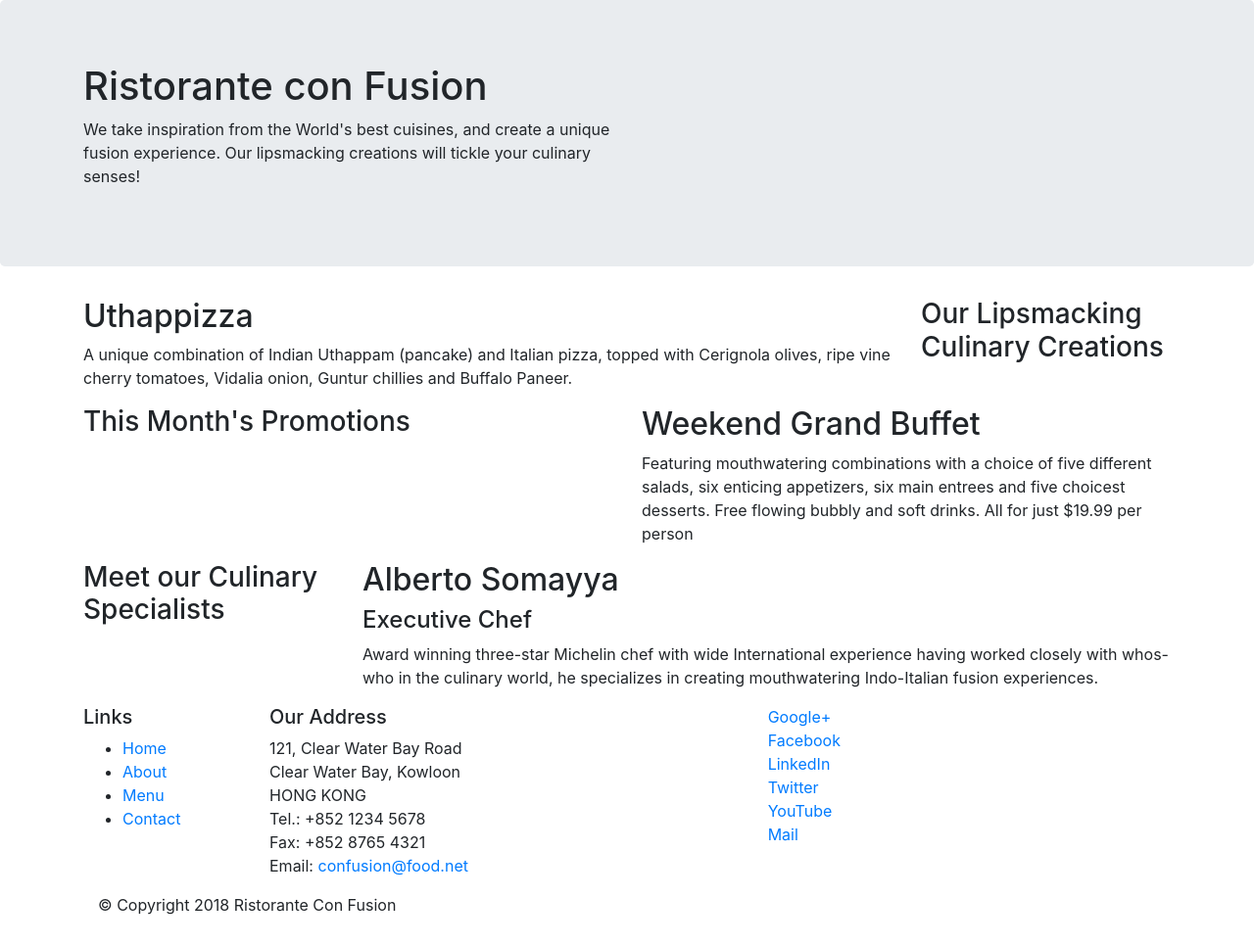
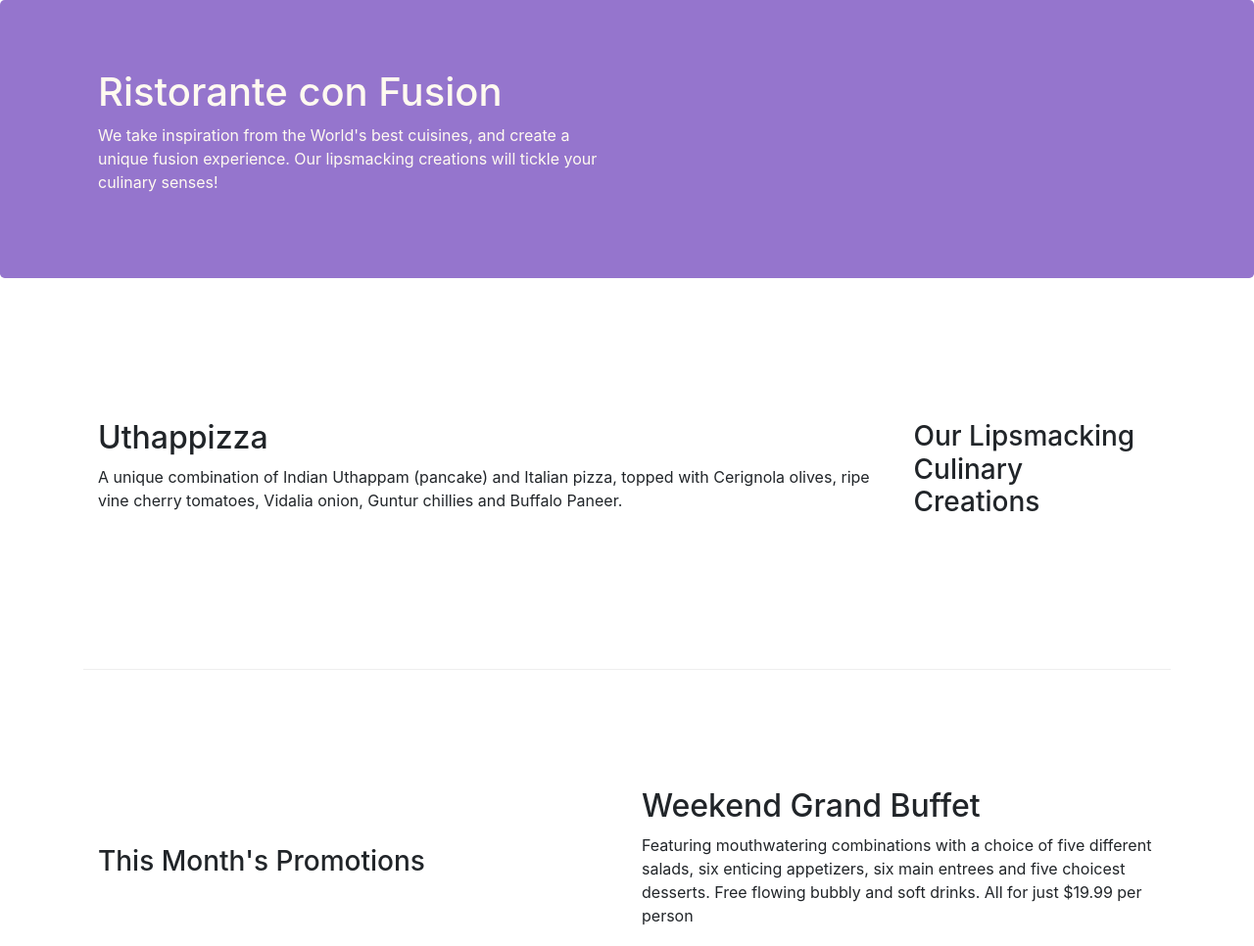
Before and after one commit to TaniaStepa/Bootstrap, a website: page index.html in a window 1280 px wide. Shown: the top 966 px of the page at 98% size. Drawn offline with nearby package versions, Linux system fonts and the light colour scheme.

Commit message:
Bootstrap Grid Part 2

```diff
--- /dev/null
+++ b/css/styles.css
@@ -0,0 +1,30 @@
+.row-header{
+    margin:0px auto;
+    padding:0px;
+}
+
+.row-content {
+    margin:0px auto;
+    padding: 50px 0px 50px 0px;
+    border-bottom: 1px ridge;
+    min-height:400px;
+}
+
+.footer{
+    background-color: #D1C4E9;
+    margin:0px auto;
+    padding: 20px 0px 20px 0px;
+}
+
+.jumbotron {
+    padding:70px 30px 70px 30px;
+    margin:0px auto;
+    background: #9575CD ;
+    color:floralwhite;
+}
+
+address{
+    font-size:80%;
+    margin:0px;
+    color:#0f0f0f;
+}
--- a/index.html
+++ b/index.html
@@ -9,6 +9,7 @@
 
     <!-- Bootstrap CSS -->
     <link rel="stylesheet" href="node_modules/bootstrap/dist/css/bootstrap.min.css">
+    <link href="css/styles.css" rel="stylesheet">
     <title>Ristorante Con Fusion</title>
 </head>
 
@@ -16,7 +17,7 @@
 
     <header class="jumbotron">
         <div class="container">
-            <div class="row">
+            <div class="row row-header"">
                 <div class="col-12 col-sm-6">
                     <h1>Ristorante con Fusion</h1>
                     <p>We take inspiration from the World's best cuisines, and create a unique fusion experience. Our lipsmacking creations will tickle your culinary senses!</p>
@@ -28,7 +29,7 @@
     </header>
 
     <div class="container">
-        <div class="row">
+        <div class="row row-content align-items-center">
             <div class="col-12 col-sm-4 order-sm-last col-md-3">
                 <h3>Our Lipsmacking Culinary Creations</h3>
             </div>
@@ -39,7 +40,7 @@
         </div>
 
 
-        <div class="row">
+        <div class="row row-content align-items-center">
             <div class="col col-sm order-sm-first col-md">
                 <h3>This Month's Promotions</h3>
             </div>
@@ -49,7 +50,7 @@
             </div>
         </div>
 
-        <div class="row">
+        <div class="row row-content align-items-center">
             <div class="col-12 col-sm-4 col-md-3">
                 <h3>Meet our Culinary Specialists</h3>
             </div>
@@ -61,12 +62,12 @@
         </div>
     </div>
 
-    <footer>
+    <footer class="footer">
         <div class="container">
             <div class="row" >
-                <div class="col-4 col-sm-2">
+                <div class="col-4 offset-1 col-sm-2">
                     <h5>Links</h5>
-                    <ul>
+                    <ul class="list-unstyled">
                         <li><a href="#">Home</a></li>
                         <li><a href="#">About</a></li>
                         <li><a href="#">Menu</a></li>
@@ -84,8 +85,8 @@
 		              Email: <a href="mailto:confusion@food.net">confusion@food.net</a>
 		           </address>
                 </div>
-                <div>
-                    <div class="col-4 offset-1 col-sm-2">
+                <div class="col-12 col-sm-4 align-self-center">
+                    <div class="text-center">
                         <a href="http://google.com/+">Google+</a>
                         <a href="http://www.facebook.com/profile.php?id=">Facebook</a>
                         <a href="http://www.linkedin.com/in/">LinkedIn</a>
@@ -95,7 +96,7 @@
                     </div>
                 </div>
            </div>
-           <div>
+           <div class="row justify-content-center"s>
                 <div class="col-auto">
                     <p>© Copyright 2018 Ristorante Con Fusion</p>
                 </div>
```
